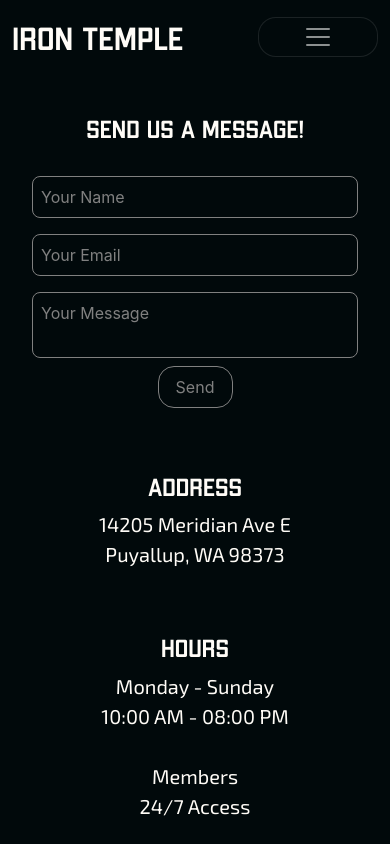
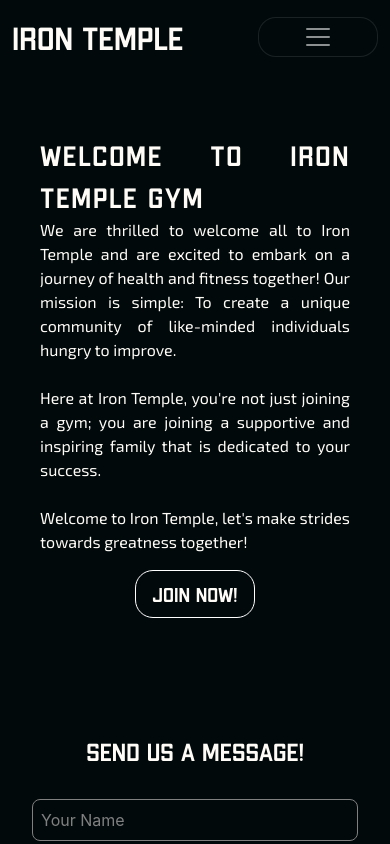
Before and after one commit to agtTwilight/iron-temple, a React (Create React App) app: page / in a window 390 px wide. Shown: the top 844 px of the page. Built offline with nearby package versions, Linux system fonts and the light colour scheme.

Commit message:
updates to homepage on window change

```diff
--- a/src/components/Home-Content/index.js
+++ b/src/components/Home-Content/index.js
@@ -1,11 +1,17 @@
+import { useState, useEffect } from 'react'
 import Col from "react-bootstrap/Col";
 import Container from "react-bootstrap/Container";
 import Row from "react-bootstrap/Row";
 import "./style.css";
 
 const HomeContent = () => {
+    const [width, setWidth] = useState(window.innerWidth)
+
+    window.addEventListener('resize', function (e) {
+        setWidth(window.innerWidth)
+    })
     return (
-        <Container id="home-content">
+        <Container className={width >= 990 ? "home-content-fs" : "home-content-mobile"}>
             <Row>
                 <Col id="welcome-statement">
                     <p id="welcome-font">
--- a/src/components/Home-Content/style.css
+++ b/src/components/Home-Content/style.css
@@ -1,4 +1,4 @@
-#home-content {
+.home-content-fs {
     position: absolute;
     width: 100%;
     height: 100%;
@@ -6,6 +6,13 @@
     transform: translateX(-50%);
     top: 0;
     display: flex;
+    margin-top: 5%;
+    margin-bottom: 5%;
+}
+.home-content-mobile {
+    display: flex;
+    justify-content: center;
+    align-items: center;
     margin-top: 5%;
     margin-bottom: 5%;
 }
```
